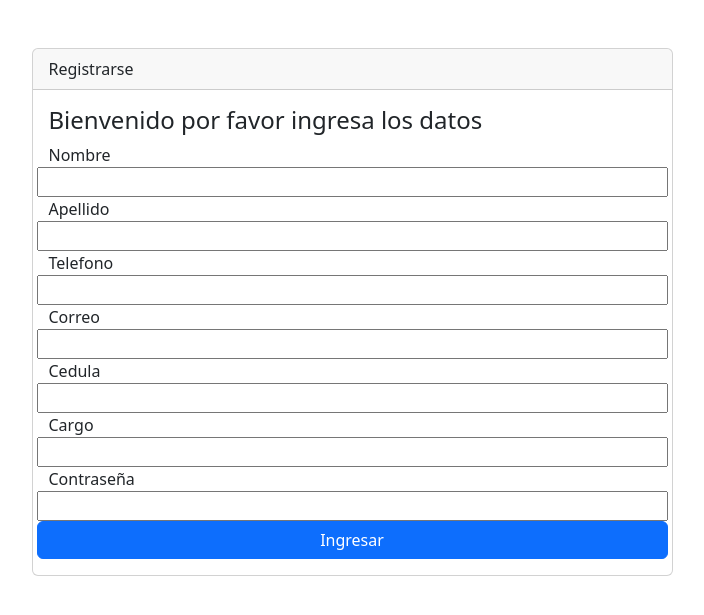
After one commit to Rivera95/NOTAS_PROMEDIO, a PHP site: page /registrar.php in a window 1280 px wide. The commit adds this page. Shown: the top 615 px of the page, without its empty margins (288-992 px from the left). Run offline with PHP 8.4, Linux system fonts and the light colour scheme.

Commit message:
Version 2

```diff
--- a/includes/templates/header.php
+++ b/includes/templates/header.php
@@ -4,6 +4,6 @@
     <meta charset="UTF-8">
     <meta name="viewport" content="width=device-width, initial-scale=1.0">
     <title>Notas | </title>
-    <script src="https://cdn.jsdelivr.net/npm/@popperjs/core@2.11.8/dist/umd/popper.min.js" integrity="sha384-I7E8VVD/ismYTF4hNIPjVp/Zjvgyol6VFvRkX/vR+Vc4jQkC+hVqc2pM8ODewa9r" crossorigin="anonymous"></script>
-    <script src="https://cdn.jsdelivr.net/npm/bootstrap@5.3.0/dist/js/bootstrap.min.js" integrity="sha384-fbbOQedDUMZZ5KreZpsbe1LCZPVmfTnH7ois6mU1QK+m14rQ1l2bGBq41eYeM/fS" crossorigin="anonymous"></script>
+    <link href="https://cdn.jsdelivr.net/npm/bootstrap@5.3.0/dist/css/bootstrap.min.css" rel="stylesheet" integrity="sha384-9ndCyUaIbzAi2FUVXJi0CjmCapSmO7SnpJef0486qhLnuZ2cdeRhO02iuK6FUUVM" crossorigin="anonymous">
+    <script src="https://cdn.jsdelivr.net/npm/bootstrap@5.3.0/dist/js/bootstrap.bundle.min.js" integrity="sha384-geWF76RCwLtnZ8qwWowPQNguL3RmwHVBC9FhGdlKrxdiJJigb/j/68SIy3Te4Bkz" crossorigin="anonymous"></script>
 </head>
--- a/inicio.php
+++ b/inicio.php
@@ -3,6 +3,4 @@
 // HEADER
 include 'includes/templates/header.php';
 
-
-
 ?>
--- /dev/null
+++ b/registrar.php
@@ -0,0 +1,112 @@
+<?php
+
+// BD
+require "includes/config/database.php";
+$db = conectarDB();
+
+// ERROR
+$error = [];
+
+// SANITIZAR DATOS
+if($_SERVER['REQUEST_METHOD'] === 'POST'){
+
+  $nombre     = mysqli_real_escape_string($db, $_POST['nombre']);
+  $apellido   = mysqli_real_escape_string($db, $_POST['apellido']);
+  $telefono   = mysqli_real_escape_string($db, $_POST['telefono']);
+  $correo     = mysqli_real_escape_string($db, $_POST['correo']);
+  $id_cedula  = mysqli_real_escape_string($db, $_POST['id_cedula']);
+  $cargo      = mysqli_real_escape_string($db, $_POST['cargo']);
+  $password   = mysqli_real_escape_string($db, $_POST['password']);
+  $fecha_creacion = date('Y/m/d');
+
+  if(!$nombre){
+    $error[] = "Debes insertar los datos NOMBRE";
+  }
+  if(!$apellido){
+    $error[] = "Debes insertar los datos APELLIDO";
+  }
+  if(!$telefono){
+    $error[] = "Debes insertar los datos TELEFONO";
+  }
+  if(!$correo){
+    $error[] = "Debes insertar los datos CORREO";
+  }
+  if(!$id_cedula){
+    $error[] = "Debes insertar los datos CEDULA";
+  }
+  if(!$cargo){
+    $error[] = "Debes insertar los datos CARGO";
+  }
+  if(!$password){
+    $error[] = "Debes insertar los datos PASSWORD";
+  }
+
+  // HASHEAR LA CONTRASEÑA
+  $passHas = password_hash($password, PASSWORD_BCRYPT);
+  // print_r($passHas);
+
+  if(empty($error)){
+
+    //QUERY
+    $query = "INSERT INTO usuarios (id_cedula,nombre,apellido,telefono,correo,cargo,password,fecha_creacion)
+              VALUES ('${id_cedula}', '${nombre}', '${apellido}', '${telefono}', '${correo}', '${cargo}', '${passHas}', '${fecha_creacion}');";
+              // print_r($query);
+    $resultado = mysqli_query($db, $query);
+
+    //REDIRECCIONAR
+    if($resultado){
+      header('Location: /index.php');
+    }
+  }
+}
+require "includes/templates/header.php";
+?>
+
+
+<main class="login-form">
+    <div class="container">
+        <div class="row justify-content-center">
+            <div class="col-md-7">
+                <div class="card mt-5">
+                    <div class="card-header">Registrarse</div>
+                    <div class="card-body">
+                        <h4 class="card-title">Bienvenido por favor ingresa los datos</h4>
+
+                        <?php foreach($error as $err): ?>
+                          <div class="alert alert-danger" role="alert">
+                              <?php echo ($err); ?>
+                          </div>
+                        <?php endforeach; ?>
+
+                        <form action="registrar.php" method="POST">
+                          <div class="row">
+                            <label for="nombre">Nombre</label>
+                            <input type="text" id="nombre" name="nombre">
+
+                            <label for="apellido">Apellido</label>
+                            <input type="text" id="apellido" name="apellido">
+
+                            <label for="telefono">Telefono</label>
+                            <input type="text" id="telefono" name="telefono">
+
+                            <label for="correo">Correo</label>
+                            <input type="text" id="correo" name="correo">
+
+                            <label for="id_cedula">Cedula</label>
+                            <input type="text" id="id_cedula" name="id_cedula">
+
+                            <label for="cargo">Cargo</label>
+                            <input type="text" id="cargo" name="cargo">
+
+                            <label for="password">Contraseña</label>
+                            <input type="password" id="password" name="password">
+
+                            <input type="submit" class="btn btn-primary" value="Ingresar">
+                          </div>
+                        </form>
+                    </div>
+                </div>
+            </div>
+        </div>
+    </div>
+</main>
```
Also changed, not shown: index.php (+69 -4 lines).
